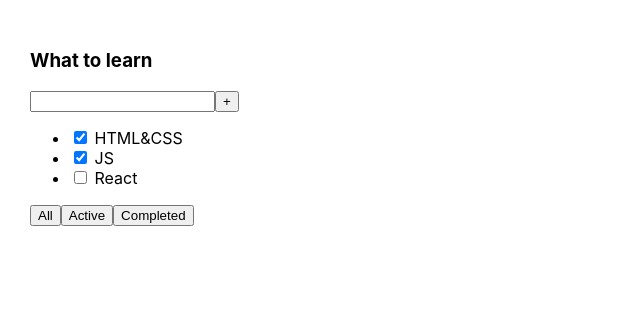
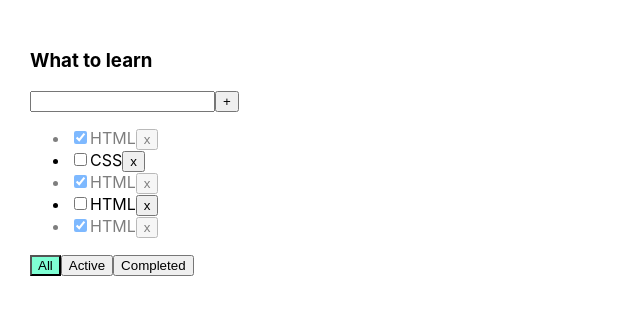
Before and after one commit to SergeyShapliuk/it-incubator-todolist-ts, a React (Create React App) app: page / in a window 1280 px wide. Shown: the top 314 px of the page, without its empty margins (0-640 px from the left). Built offline with nearby package versions, Linux system fonts and the light colour scheme.

Commit message:
task 1-4

```diff
--- a/package.json
+++ b/package.json
@@ -10,10 +10,12 @@
     "@types/node": "^12.0.0",
     "@types/react": "^16.9.0",
     "@types/react-dom": "^16.9.0",
+    "@types/uuid": "^8.3.1",
     "react": "^16.13.1",
     "react-dom": "^16.13.1",
     "react-scripts": "3.4.1",
-    "typescript": "~3.7.2"
+    "typescript": "~3.7.2",
+    "uuid": "^8.3.2"
   },
   "scripts": {
     "start": "react-scripts start",
--- a/src/App.css
+++ b/src/App.css
@@ -6,3 +6,15 @@
 .App > div {
   margin-right: 50px;
 }
+.error{
+  border-color: red;
+}
+.error_message{
+  color: red;
+}
+.active_filter{
+  background-color: aquamarine;
+}
+.is_done{
+  opacity: 0.5;
+}
--- a/src/App.tsx
+++ b/src/App.tsx
@@ -1,26 +1,68 @@
-import React from 'react';
+import React, {useState} from 'react';
 import './App.css';
+import {Todolist} from "./Todolist";
+import {v1} from "uuid";
+
+
+export type FilterValueType = "all" | "active" | "completed"
+
 
 function App() {
+
+    let [tasks, setTasks] = useState([
+        {id: v1(), title: "HTML", isDone: true},
+        {id: v1(), title: "CSS", isDone: false},
+        {id: v1(), title: "HTML", isDone: true},
+        {id: v1(), title: "HTML", isDone: false},
+        {id: v1(), title: "HTML", isDone: true}
+    ])
+
+    function removeTask(id: string) {
+        tasks = tasks.filter(f => f.id !== id)
+        setTasks(tasks)
+
+    }
+
+    let [filter, setFilter] = useState<FilterValueType>("all")
+    let taskForTodolist = tasks
+    if (filter === "active") {
+        taskForTodolist = tasks.filter(f => f.isDone)
+    }
+    if (filter === "completed") {
+        taskForTodolist = tasks.filter(f => !f.isDone)
+    }
+
+    function changeFilter(value: FilterValueType) {
+        setFilter(value)
+
+    }
+
+    function addTask(title: string) {
+        let newTask = {id: v1(), title: title, isDone: false}
+        setTasks([newTask, ...tasks])
+    }
+function changeStatus(id:string,isDone:boolean){
+        let task=tasks.find(f=>f.id===id)
+    if(task){
+        task.isDone=isDone
+        setTasks([...tasks])
+    }
+
+
+}
     return (
         <div className="App">
-            <div>
-                <h3>What to learn</h3>
-                <div>
-                    <input/>
-                    <button>+</button>
-                </div>
-                <ul>
-                    <li><input type="checkbox" checked={true}/> <span>HTML&CSS</span></li>
-                    <li><input type="checkbox" checked={true}/> <span>JS</span></li>
-                    <li><input type="checkbox" checked={false}/> <span>React</span></li>
-                </ul>
-                <div>
-                    <button>All</button>
-                    <button>Active</button>
-                    <button>Completed</button>
-                </div>
-            </div>
+
+
+            <Todolist title={"What to learn"}
+                      removeTask={removeTask}
+                      tasks={taskForTodolist}
+                      changeFilter={changeFilter}
+                      addTask={addTask}
+                      changeStatus={changeStatus}
+            filter={filter}/>
+
+
         </div>
     );
 }
--- /dev/null
+++ b/src/Todolist.tsx
@@ -0,0 +1,81 @@
+import React, {ChangeEvent, useState, KeyboardEvent} from "react";
+import {FilterValueType} from "./App";
+
+
+type PropsTaskType = {
+    id: string
+    title: string
+    isDone: boolean
+}
+type PropsType = {
+    title: string
+    tasks: PropsTaskType[]
+    removeTask: (id: string) => void
+    changeFilter: (value: FilterValueType) => void
+    addTask: (title: string) => void
+    changeStatus: (id: string, isDone: boolean) => void
+    filter:FilterValueType
+}
+
+export function Todolist(props: PropsType) {
+    const [title, setTitle] = useState("")
+    const [error,setError]=useState<string|null>(null)
+    const addTask = () => {
+        if(title.trim()!==""){
+        props.addTask(title)
+        setTitle("")
+    }else {
+            return setError("Title is required")
+        }
+    }
+
+
+    const onChangeInputHandler = (e: ChangeEvent<HTMLInputElement>) => setTitle(e.currentTarget.value)
+    const onKeyPressHandler = (e: KeyboardEvent<HTMLInputElement>) => {
+        setError(null)
+        if (e.charCode === 13) {
+            addTask()
+        }
+    }
+    const onClickStatusAll=() => props.changeFilter("all")
+    const onClickStatusActive=() => props.changeFilter("active")
+    const onClickStatusCompleted=() => props.changeFilter("completed")
+    return (
+        <div>
+            <h3>{props.title}</h3>
+            <div>
+                <input value={title} onChange={onChangeInputHandler}
+                       onKeyPress={onKeyPressHandler}
+                className={error?"error":""}/>
+                <button onClick={addTask}>+</button>
+                {error&&<div className={"error_message"}>{error}</div> }
+            </div>
+            <ul>
+                {
+                    props.tasks.map(m => {
+                        const onClickHandler = () => {props.removeTask(m.id)}
+                        const onChangeStatusHandler = (e:ChangeEvent<HTMLInputElement>) => {
+                            props.changeStatus(m.id, e.currentTarget.checked)
+                        }
+                        return <li key={m.id} className={m.isDone?"is_done":""}><input type="checkbox" checked={m.isDone}
+                                                     onChange={onChangeStatusHandler}
+                        />
+                            <span>{m.title}</span>
+                            <button onClick={onClickHandler}>x
+                            </button>
+                        </li>
+                    })
+                }
+
+
+            </ul>
+            <div>
+                <button className={props.filter==="all"?"active_filter":""} onClick={onClickStatusAll}>All</button>
+                <button className={props.filter==="active"?"active_filter":""} onClick={onClickStatusActive}>Active</button>
+                <button className={props.filter==="completed"?"active_filter":""} onClick={onClickStatusCompleted}>Completed</button>
+            </div>
+        </div>
+    )
+}
+
+export default Todolist;
```
Also changed, not shown: src/reportWebVitals.ts (deleted, +0 -17 lines), 1 other file (tests, documents, lock files or other folders).
